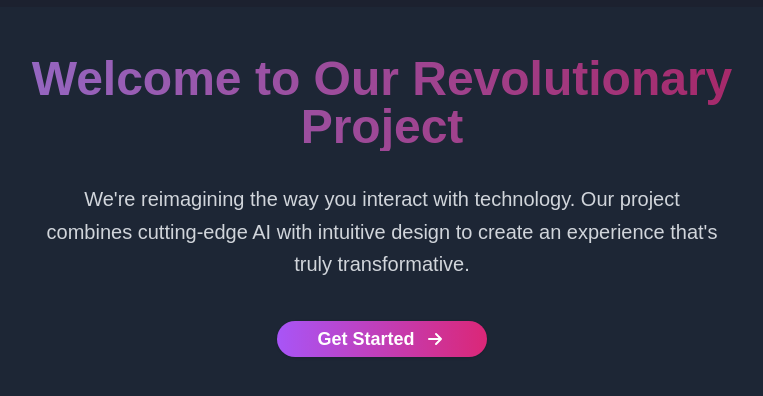
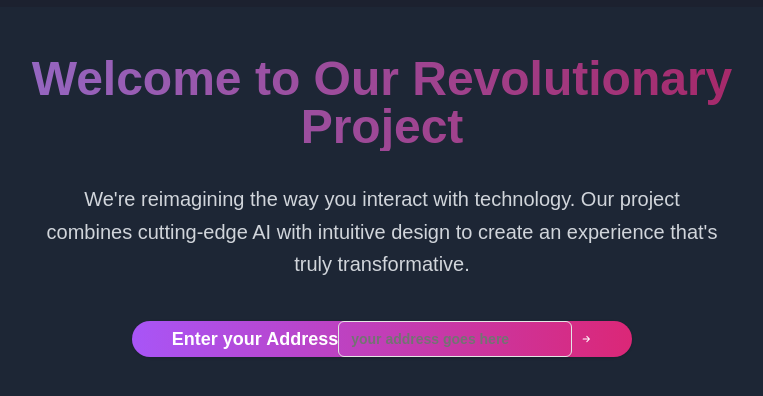
Before and after one commit to Divyanshukothari/Spark-7-Hackathon-priority_queue_service2, a Next.js app: page / in a window 1280 px wide. Shown: the part 194-590 px from the top of the page, without its empty margins (258-1021 px from the left). Built offline with nearby package versions, Linux system fonts and the light colour scheme.

Commit message:
do more changes

```diff
--- a/app/page.js
+++ b/app/page.js
@@ -1,5 +1,6 @@
 import Link from 'next/link'
 import { Button } from "@/components/ui/button"
+import { Input } from '@/components/ui/input'
 
 export default function Component() {
   return (
@@ -17,7 +18,7 @@
         <Button asChild className="text-lg px-10 py-4 bg-gradient-to-r from-purple-500 to-pink-600 hover:from-purple-600 hover:to-pink-700 text-white font-bold rounded-full transition-all duration-300 transform hover:scale-105 hover:shadow-lg">
           <Link href="/client_fetch">
             <span className="flex items-center">
-              Get Started
+              Enter your Address <Input placeholder="your address goes here"></Input>
               <svg xmlns="http://www.w3.org/2000/svg" className="h-6 w-6 ml-2" fill="none" viewBox="0 0 24 24" stroke="currentColor">
                 <path strokeLinecap="round" strokeLinejoin="round" strokeWidth={2} d="M13 7l5 5m0 0l-5 5m5-5H6" />
               </svg>
--- /dev/null
+++ b/components/ui/input.jsx
@@ -0,0 +1,19 @@
+import * as React from "react"
+
+import { cn } from "@/lib/utils"
+
+const Input = React.forwardRef(({ className, type, ...props }, ref) => {
+  return (
+    (<input
+      type={type}
+      className={cn(
+        "flex h-9 w-full rounded-md border border-input bg-transparent px-3 py-1 text-sm shadow-sm transition-colors file:border-0 file:bg-transparent file:text-sm file:font-medium placeholder:text-muted-foreground focus-visible:outline-none focus-visible:ring-1 focus-visible:ring-ring disabled:cursor-not-allowed disabled:opacity-50",
+        className
+      )}
+      ref={ref}
+      {...props} />)
+  );
+})
+Input.displayName = "Input"
+
+export { Input }
```
